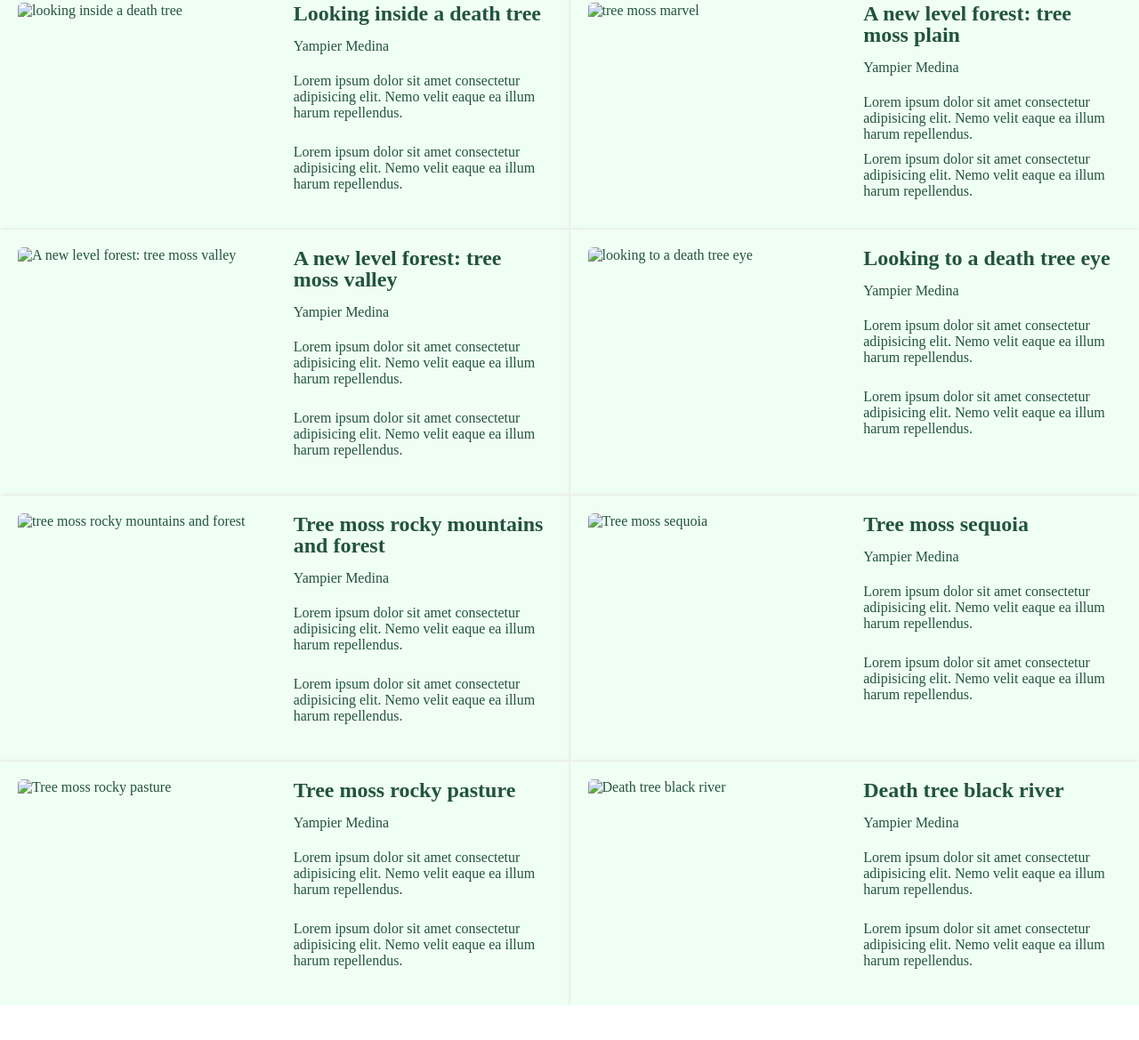
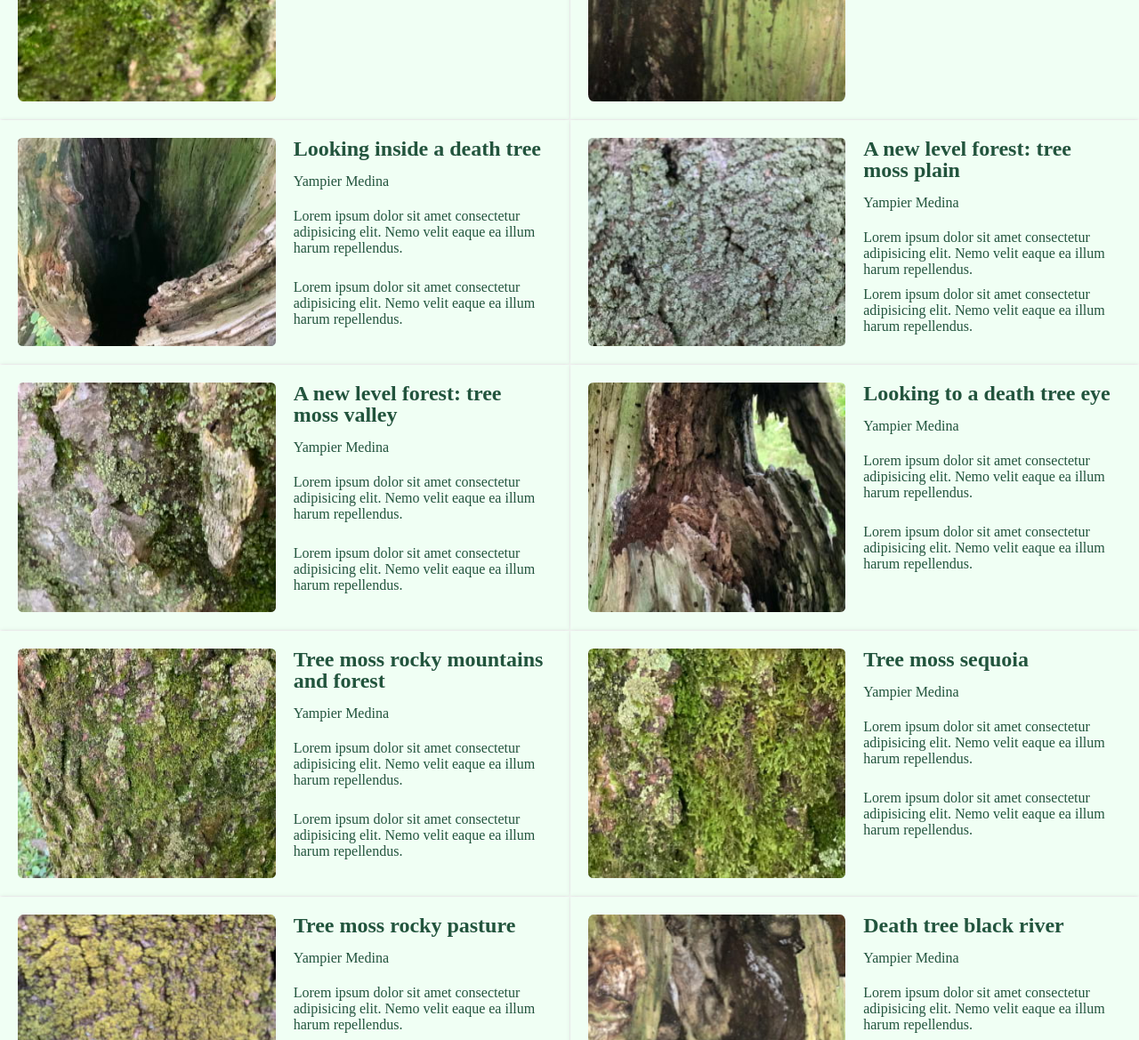
Before and after one commit to fu4303/css-grid-album, a plain HTML site: page index.html in a window 1280 px wide. Shown: the part 292-1461 px from the top of the page at 89% size. Before the commit the page ends 1422 px from the top, so only its background shows below. Drawn offline with Linux system fonts and the light colour scheme.

Commit message:
Renamed to publish as a github page

```diff
--- a/index.html
+++ b/index.html
@@ -14,7 +14,7 @@
     <div class="albums">
       <div class="album">
         <img
-          src="img/C6786A0C-1112-4B9A-8C1D-0B61BEE30A64_290.jpeg"
+          src="img/C6786A0C-1112-4B9A-8C1D-0B61BEE30A64_290.jpg"
           alt="Tree moss rocky forest"
           class="album__artwork"
         />
@@ -33,7 +33,7 @@
       </div>
       <div class="album">
         <img
-          src="img/0807EAD9-FCDD-4847-A228-EC4176952347_290.jpeg"
+          src="img/0807EAD9-FCDD-4847-A228-EC4176952347_290.jpg"
           alt="brown green death tree"
           class="album__artwork"
         />
@@ -52,7 +52,7 @@
       </div>
       <div class="album">
         <img
-          src="img/1B5989C8-B98D-49FA-BCDE-0AD667BC92EF_290.jpeg"
+          src="img/1B5989C8-B98D-49FA-BCDE-0AD667BC92EF_290.jpg"
           alt="looking inside a death tree"
           class="album__artwork"
         />
@@ -71,7 +71,7 @@
       </div>
       <div class="album">
         <img
-          src="img/21B2A6C9-8150-4ACE-88CE-1FDEF8BF5F80_290.jpeg"
+          src="img/21B2A6C9-8150-4ACE-88CE-1FDEF8BF5F80_290.jpg"
           alt="tree moss marvel"
           class="album__artwork"
         />
@@ -90,7 +90,7 @@
       </div>
       <div class="album">
         <img
-          src="img/2774282D-5658-46A7-82D8-56093C378A4B_290.jpeg"
+          src="img/2774282D-5658-46A7-82D8-56093C378A4B_290.jpg"
           alt="A new level forest: tree moss valley"
           class="album__artwork"
         />
@@ -109,7 +109,7 @@
       </div>
       <div class="album">
         <img
-          src="img/4184251F-C14C-472F-AAC5-F39C877C1702_290.jpeg"
+          src="img/4184251F-C14C-472F-AAC5-F39C877C1702_290.jpg"
           alt="looking to a death tree eye"
           class="album__artwork"
         />
@@ -128,7 +128,7 @@
       </div>
       <div class="album">
         <img
-          src="img/5050BF3C-6361-49A7-80C5-A227D5B285ED_290.jpeg"
+          src="img/5050BF3C-6361-49A7-80C5-A227D5B285ED_290.jpg"
           alt="tree moss rocky mountains and forest"
           class="album__artwork"
         />
@@ -147,7 +147,7 @@
       </div>
       <div class="album">
         <img
-          src="img/59E2ECE3-CAB8-4967-A1EC-2DCDCD7A855D_290.jpeg"
+          src="img/59E2ECE3-CAB8-4967-A1EC-2DCDCD7A855D_290.jpg"
           alt="Tree moss sequoia"
           class="album__artwork"
         />
@@ -166,7 +166,7 @@
       </div>
       <div class="album">
         <img
-          src="img/B3924ACA-617D-451E-BC48-BF3FBA1A900C_290.jpeg"
+          src="img/B3924ACA-617D-451E-BC48-BF3FBA1A900C_290.jpg"
           alt="Tree moss rocky pasture"
           class="album__artwork"
         />
@@ -185,7 +185,7 @@
       </div>
       <div class="album">
         <img
-          src="img/BC76F437-3057-495D-8F4B-FE4B2B563A00_290.jpeg"
+          src="img/BC76F437-3057-495D-8F4B-FE4B2B563A00_290.jpg"
           alt="Death tree black river"
           class="album__artwork"
         />
```
